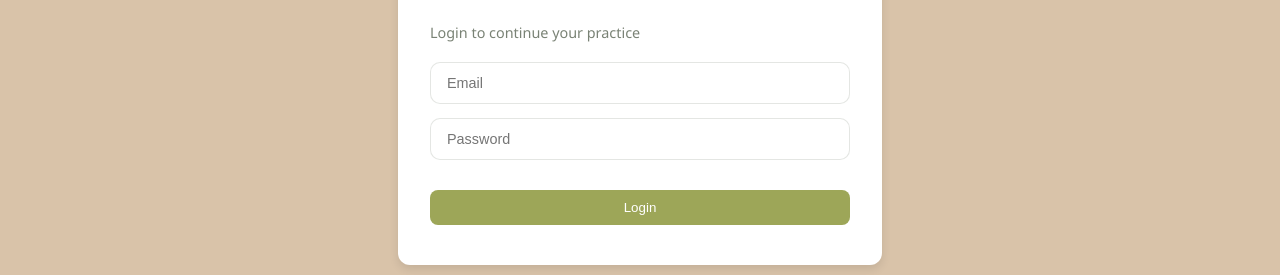
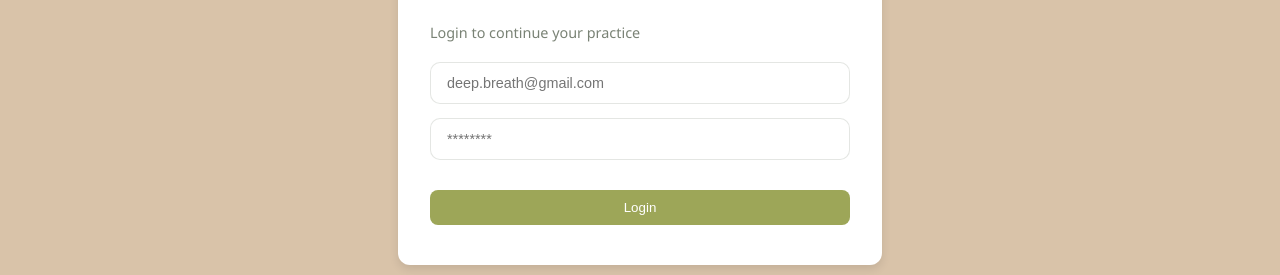
Before and after one commit to angelovaGabriela/POPS, an Angular app in the folder popsApp/: page /login in a window 1280 px wide. Shown: the part 171-446 px from the top of the page. Built offline with nearby package versions, Linux system fonts and the light colour scheme.

Commit message:
auth update: add login functionality with reactive form, validation, loading state, and session management

```diff
--- a/popsApp/src/app/features/auth/login/login.component.html
+++ b/popsApp/src/app/features/auth/login/login.component.html
@@ -4,13 +4,25 @@
     <h2>Welcome back</h2>
     <p class="subtitle">Login to continue your practice</p>
 
-    <form class="login-form">
+    <form class="login-form" [formGroup]="loginForm" (ngSubmit)="onLogin()">
 
-      <input type="email" placeholder="Email" />
+      <input type="email" name="email" id="email" placeholder="deep.breath@gmail.com" formControlName="email"
+        appInputError />
+      @if (loginForm.get('email')?.touched && loginForm.get('email')?.invalid) {
+      <p class="error">Email is not valid!</p>
+      }
+      <input type="password" placeholder="********" formControlName="password" />
+      @if (loginForm.get('password')?.touched && loginForm.get('password')?.invalid) {
+      <p class="error">Password must be at least 8 characters!</p>
+      }
+      @if (loginForm.invalid && loginForm.touched) {
+      <p class="error">You can't continue until you provide valid data</p>
+      }
 
-      <input type="password" placeholder="Password" />
 
-      <button class="btn full-btn">Login</button>
+      <button class="btn full-btn" type="submit" [disabled]="loginForm.invalid || isLoading"  [class.no-hover]="loginForm.invalid || isLoading">
+        {{ isLoading ? 'Logging in...' : 'Login' }}
+      </button>
 
     </form>
 
--- a/popsApp/src/app/features/auth/login/login.component.ts
+++ b/popsApp/src/app/features/auth/login/login.component.ts
@@ -1,10 +1,50 @@
-import { Component } from '@angular/core';
-import { RouterLink, Router, RouterLinkActive } from '@angular/router';
+import { Component, inject } from '@angular/core';
+import { AuthService } from '../../../core/services/auth.service';
+import { FormBuilder, FormGroup, ReactiveFormsModule, Validators } from '@angular/forms';
+import { Router } from '@angular/router';
+import { InputErrorDirective } from '../../../shared/directives/input-error.directive';
 
 @Component({
   selector: 'app-login',
-  imports: [RouterLink, RouterLinkActive],
+  imports: [ReactiveFormsModule, InputErrorDirective ],
   templateUrl: './login.component.html',
   styleUrl: './login.component.css',
 })
-export class LoginComponent {}
+export class LoginComponent {
+  private authService = inject(AuthService);
+  private router = inject(Router);
+  private fb = inject(FormBuilder);
+
+  loginForm: FormGroup = this.fb.group({
+    email: ['', [Validators.required, Validators.email]],
+    password: ['', [Validators.required, Validators.minLength(8)]]
+  })
+
+  isLoading = false;
+  errorMessage = '';
+
+  onLogin(): void {
+    if (this.loginForm.invalid) {
+      this.loginForm.markAllAsTouched();
+      return;
+    }
+
+    this.isLoading = true;
+    this.errorMessage = '';
+
+    const {email, password} = this.loginForm.value;
+
+    this.authService.login({email, password}).subscribe({
+      next: (user) => {
+        this.authService.setSession(user);
+        this.isLoading = false;
+        this.router.navigate(['/dashboard']);
+      },
+      error: (err) => {
+        this.isLoading = false;
+        this.errorMessage = err.error?.message || 'Login failed. Please try again.';
+      }
+    });
+
+}
+}
```
